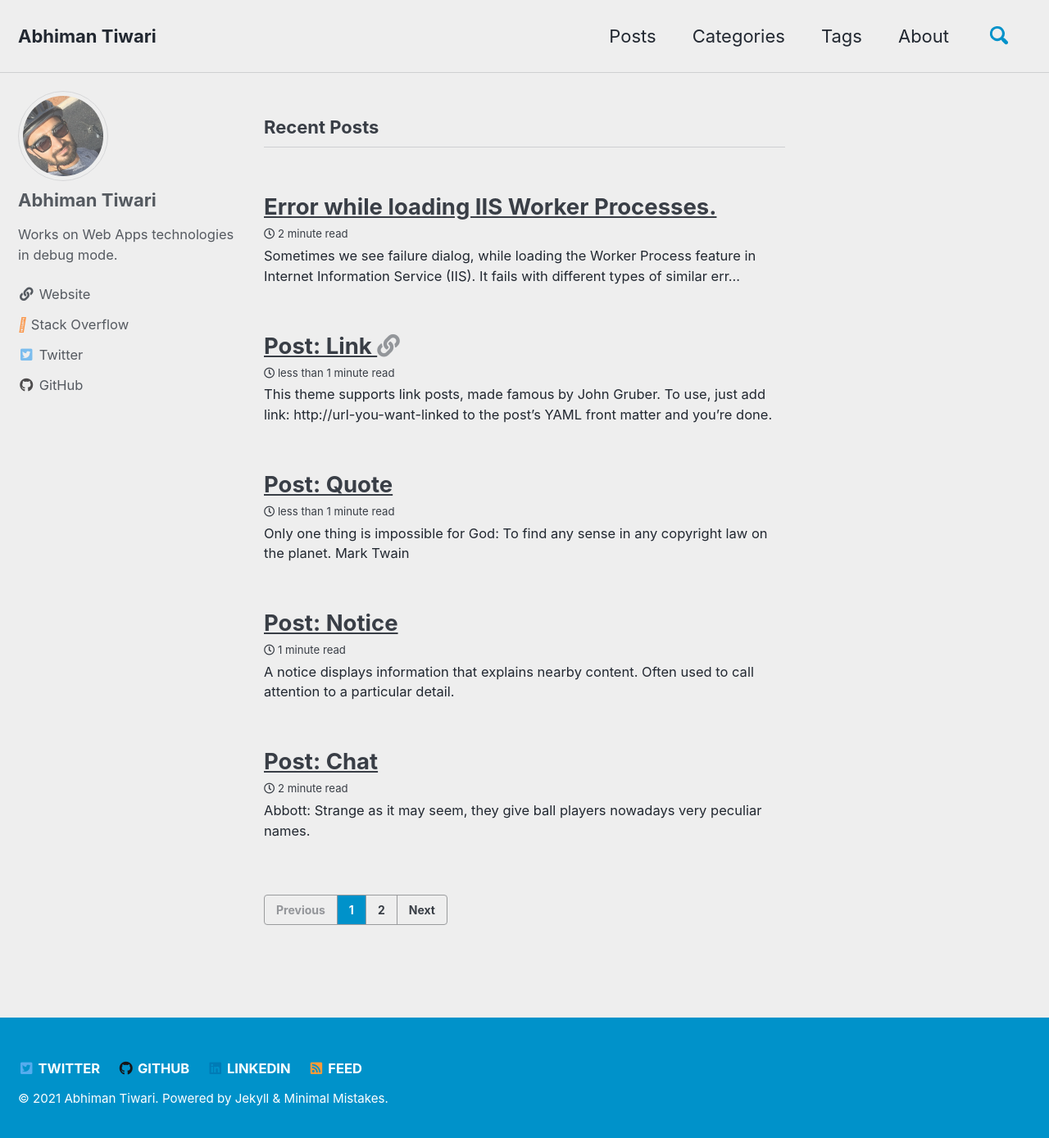
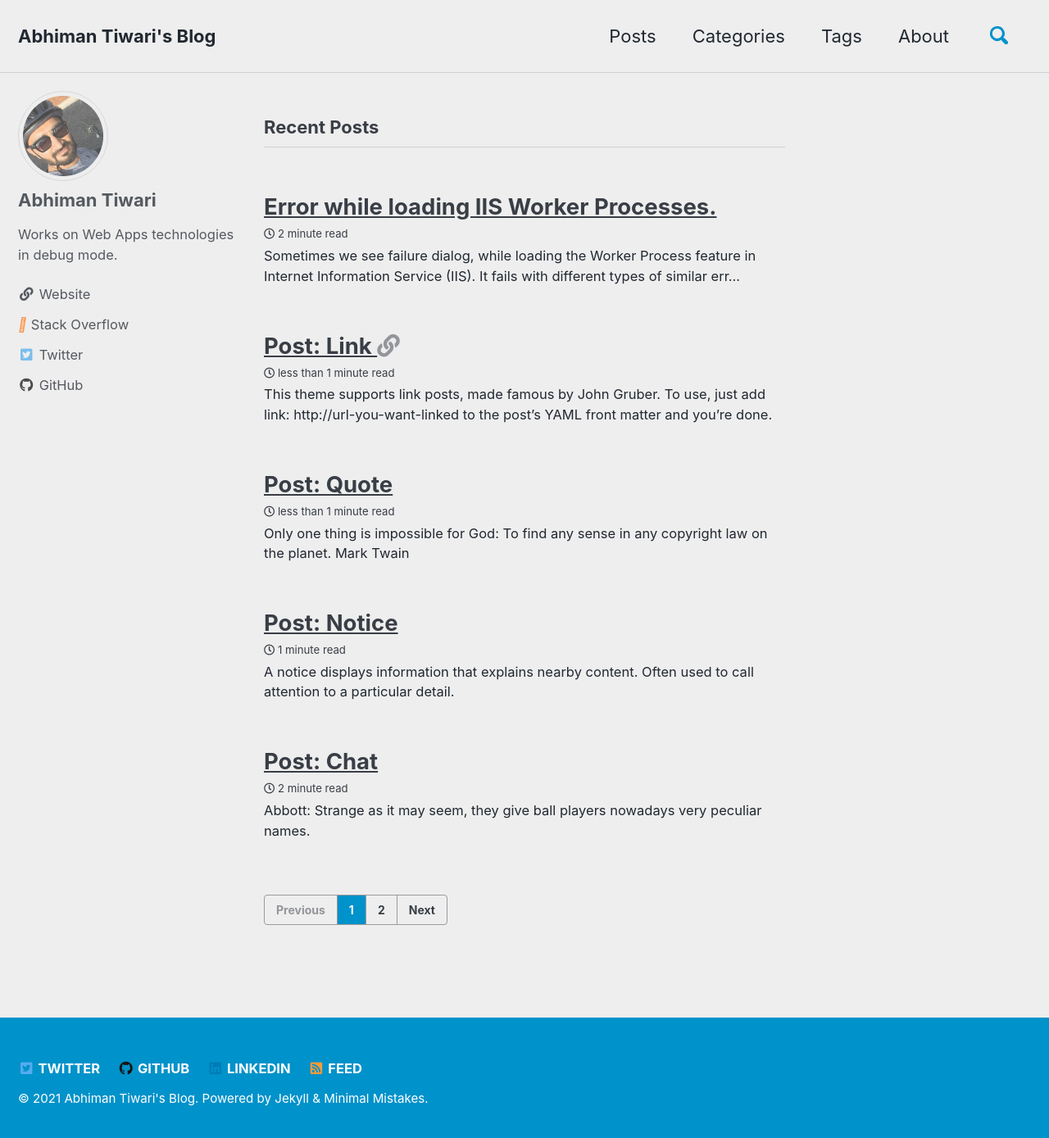
Before and after one commit to abhimantiwari/abhimantiwari.github.io, a Jekyll site: the page built from index.html, in a window 1280 px wide and 1397 px high. Shown: the top 1389 px of the window at 82% size. Built offline with Jekyll 4.4.1, drawn with Linux system fonts in a browser that asks for light colours; cached includes are drawn as plain includes; the list of posts is cut into pages by our own code.

Commit message:
Update _config.yml

```diff
--- a/_config.yml
+++ b/_config.yml
@@ -13,7 +13,7 @@
 # you will see them accessed via {{ site.title }}, {{ site.email }}, and so on.
 # You can create any custom variable you would like, and they will be accessible
 # in the templates via {{ site.myvariable }}.
-title: "Abhiman Tiwari"
+title: "Abhiman Tiwari's Blog"
 email: "abhiman@outlook.com"
 description: "Powered by Jekyll and minimal-mistakes theme"
 url                      : "https://abhimantiwari.github.io" # the base hostname & protocol for your site e.g. "https://mmistakes.github.io"
```
